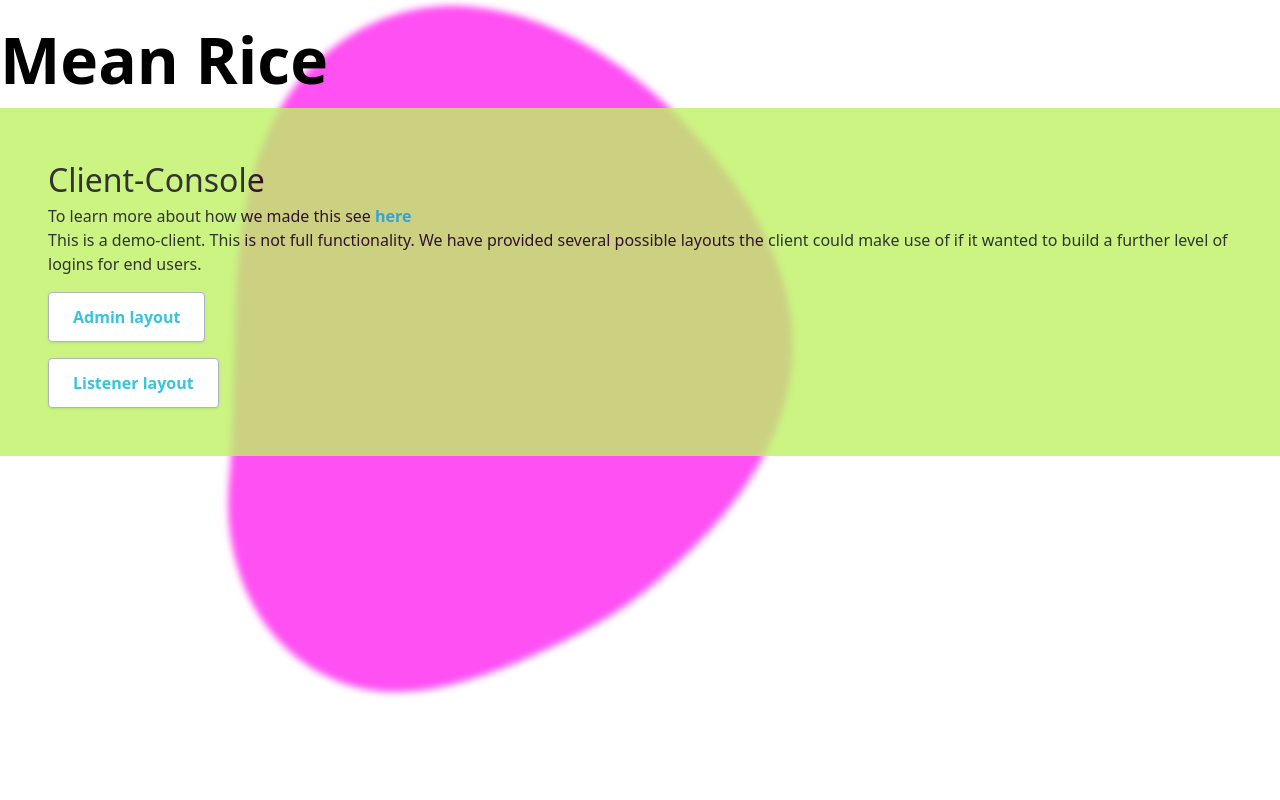
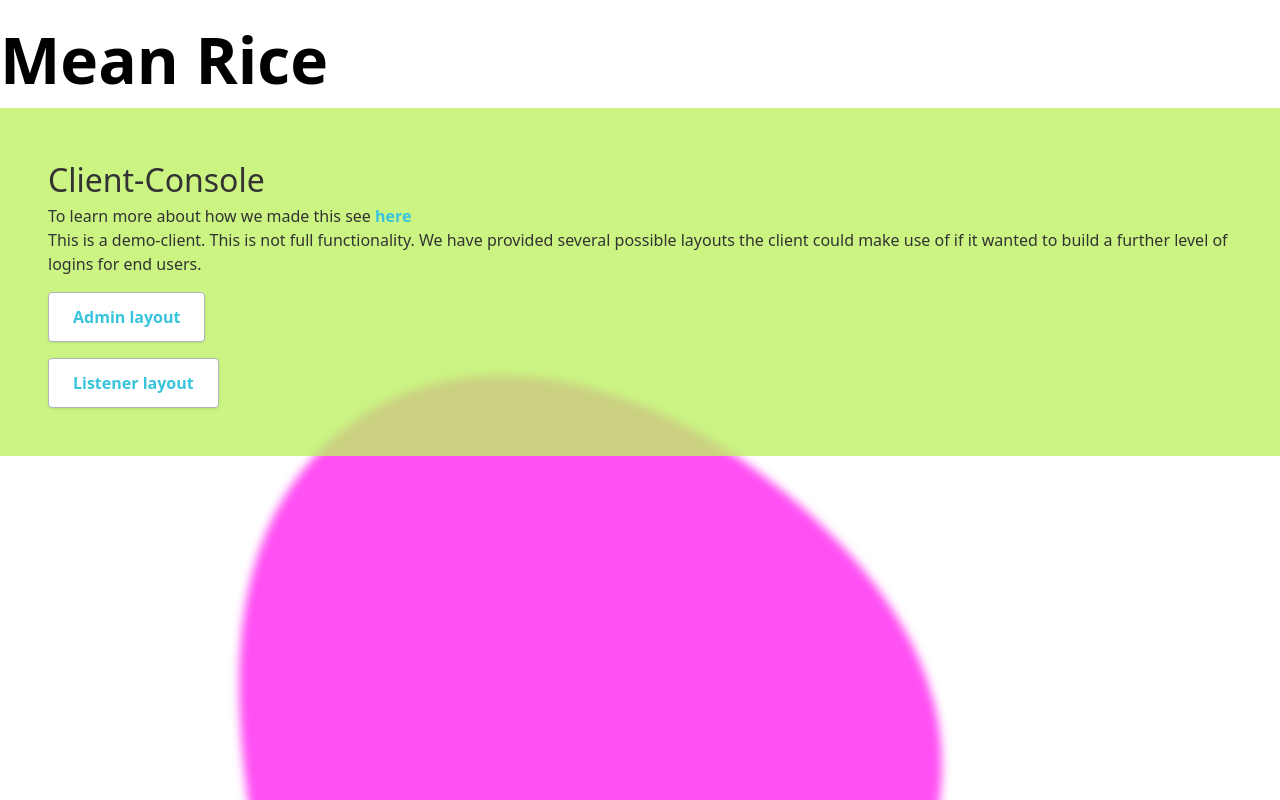
Before and after one commit to J-Rebs/Mean-Rice, a SvelteKit app: page / in a window 1280 px wide. Shown: the top 800 px of the page. Built offline with nearby package versions, Linux system fonts and the light colour scheme; no server answers.

Commit message:
faster blob

```diff
--- a/src/routes/+page.svelte
+++ b/src/routes/+page.svelte
@@ -75,7 +75,7 @@
     fill: #ff50f3;
     width: 50vmax;
     z-index: -1;
-    animation: move 50s ease-in-out infinite;
+    animation: move 3s ease-in-out infinite;
     transform-origin: 50% 50%;
   }
 
```
